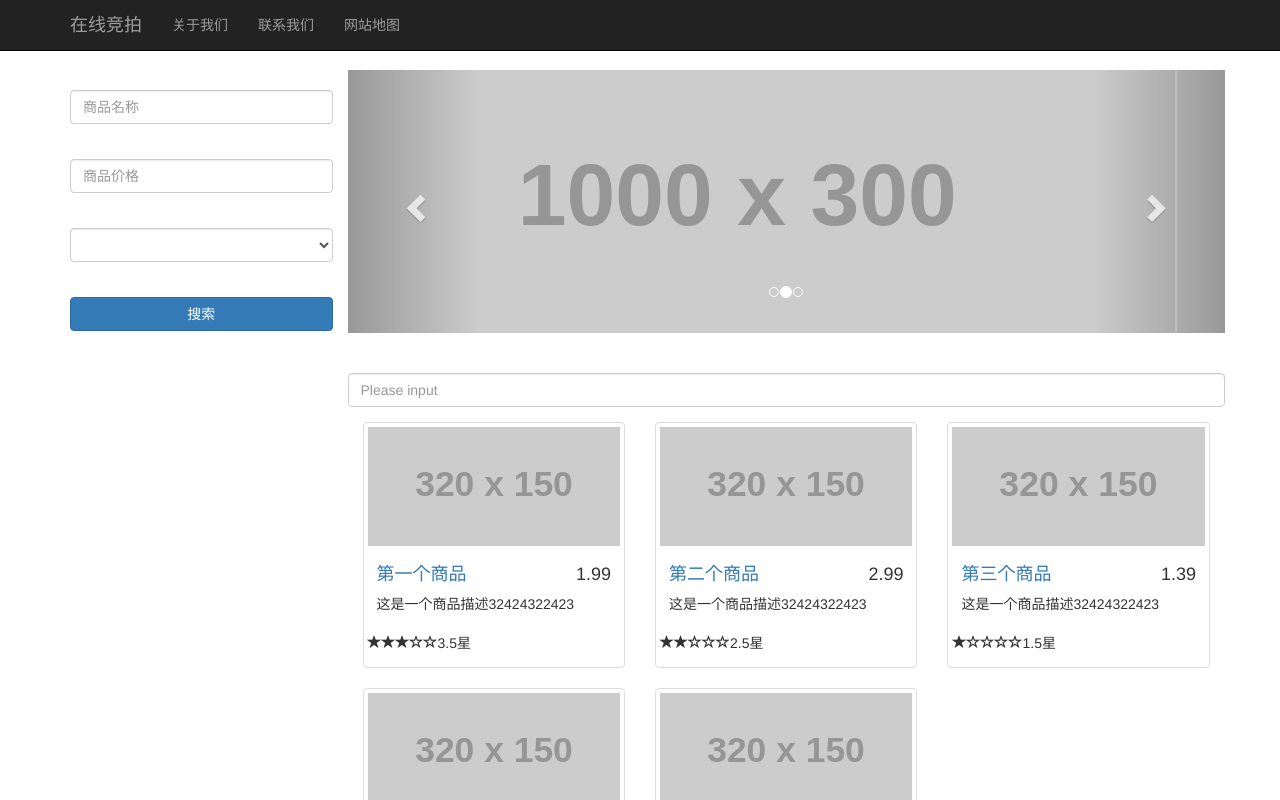
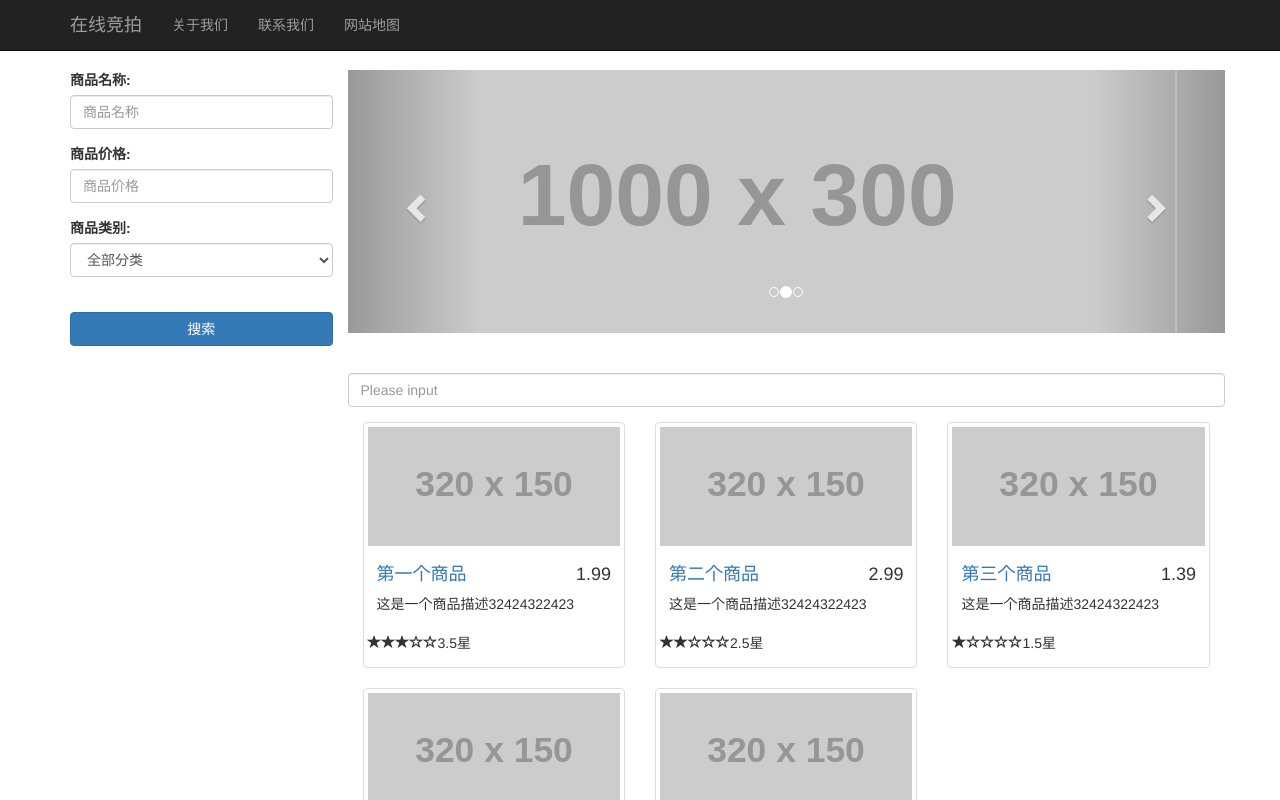
Before and after one commit to eriollee/AngularDemo, an Angular app: page / in a window 1280 px wide. Shown: the top 800 px of the page. Built offline with nearby package versions, Linux system fonts and the light colour scheme.

Commit message:
增加响应式表单验证
增加响应式表单验证

```diff
--- a/src/app/search/search.component.html
+++ b/src/app/search/search.component.html
@@ -1,15 +1,25 @@
-<form action="" name="serchForm" role="form">
-	<div class="form-group">
-		<label for="productTitle"></label>
-		<input type="text" id="productTitle" placeholder="商品名称" class="form-control">
+<form [formGroup]="formModel" (ngSubmit)="onSearch()" novalidate>
+	<div class="form-group" [class.has-error]="formModel.hasError('minlength','title')">
+		<label for="productTitle">商品名称:</label>
+		<input formControlName="title" type="text" id="productTitle" placeholder="商品名称" class="form-control"/>
+		<span class="help-block" [class.hidden]="!formModel.hasError('minlength','title')">
+			请至少输入三个字
+		</span>
 	</div>
-	<div class="form-group">
-		<label for="productPrice"></label>
-		<input type="number" id="productPrice" placeholder="商品价格" class="form-control">
+ 	<div class="form-group" [class.has-error]="formModel.hasError('positiveNumber','price')">
+		<label for="productPrice">商品价格:</label>
+		<input formControlName="price" type="number" id="productPrice"
+		 placeholder="商品价格" class="form-control"  />
+		<span class="help-block" [class.hidden]="!formModel.hasError('positiveNumber','price')">
+			请输入正数
+		</span>
 	</div>
-	<div class="form-group">
-		<label for="productPrice"></label>
-		<select   id="productCategory" class="form-control"></select>
+	 <div class="form-group">
+		<label for="productCategory">商品类别:</label>
+		<select  formControlName="category"   id="productCategory" class="form-control">
+			<option value="-1">全部分类</option>
+			<option *ngFor="let category of categories" [value]="category">{{category}}</option>
+		</select>
 	</div>
 	<div class="form-group">
 		<label for="productPrice"></label>
--- a/src/app/search/search.component.ts
+++ b/src/app/search/search.component.ts
@@ -1,5 +1,6 @@
 import { Component, OnInit } from '@angular/core';
-
+import { FormGroup,FormControl,FormArray,FormBuilder,Validators} from '@angular/forms';
+import { ProductService,Product } from '../share/product.service';
 @Component({
   selector: 'app-search',
   templateUrl: './search.component.html',
@@ -7,9 +8,43 @@ import { Component, OnInit } from '@angular/core';
 })
 export class SearchComponent implements OnInit {
 
-  constructor() { }
+  formModel:FormGroup;
+
+  categories:string[];
+
+  constructor(private productService:ProductService) {
+  	let fb = new FormBuilder();
+  	this.formModel = fb.group({
+  		title:['',Validators.minLength(3)],
+  		price:[null,this.positiveNumberValidator],
+  		category:['-1']
+  	});
+
+   }
 
   ngOnInit() {
+  	this.categories = this.productService.getAllCategories();
+  	console.log(this.categories);
+
+  }
+
+  positiveNumberValidator(control:FormControl):any{
+  	if(!control.value){
+  		return null;
+  	}
+  	let price = parseInt(control.value);
+
+  	if(price>0){
+  		return null;
+  	}else{
+  		return {positiveNumber:true};
+  	}
+  }
+
+  onSearch(){
+  	if(this.formModel.valid){
+  		console.log(this.formModel.value);
+  	}
   }
 
 }
--- a/src/app/share/product.service.ts
+++ b/src/app/share/product.service.ts
@@ -6,8 +6,8 @@ export class ProductService {
 	private products:Product[] =[
   		new Product(1,"第一个商品",1.99,3.5,"这是一个商品描述32424322423",["电子产品","硬件设备"]),
   		new Product(2,"第二个商品",2.99,2.5,"这是一个商品描述32424322423",["硬件设备"]),
-  		new Product(3,"第三个商品",1.39,1.5,"这是一个商品描述32424322423",["电子感应","硬件设备"]),
-  		new Product(4,"第四个商品",1.99,1.5,"这是一个商品描述32424322423",["电子产品"]),
+  		new Product(3,"第三个商品",1.39,1.5,"这是一个商品描述32424322423",["电子产品","硬件设备"]),
+  		new Product(4,"第四个商品",1.99,1.5,"这是一个商品描述32424322423",["图书"]),
   		new Product(5,"第五个商品",1.99,1.5,"这是一个商品描述32424322423",["电子产品","硬件设备"]),
   	];
 
@@ -22,6 +22,10 @@ export class ProductService {
   	 ]
 
   constructor() { }
+
+  getAllCategories():string[]{
+    return ["图书","电子产品","硬件设备"];
+  }
 
   getProducts():Product[]{
   	return this.products;
```
